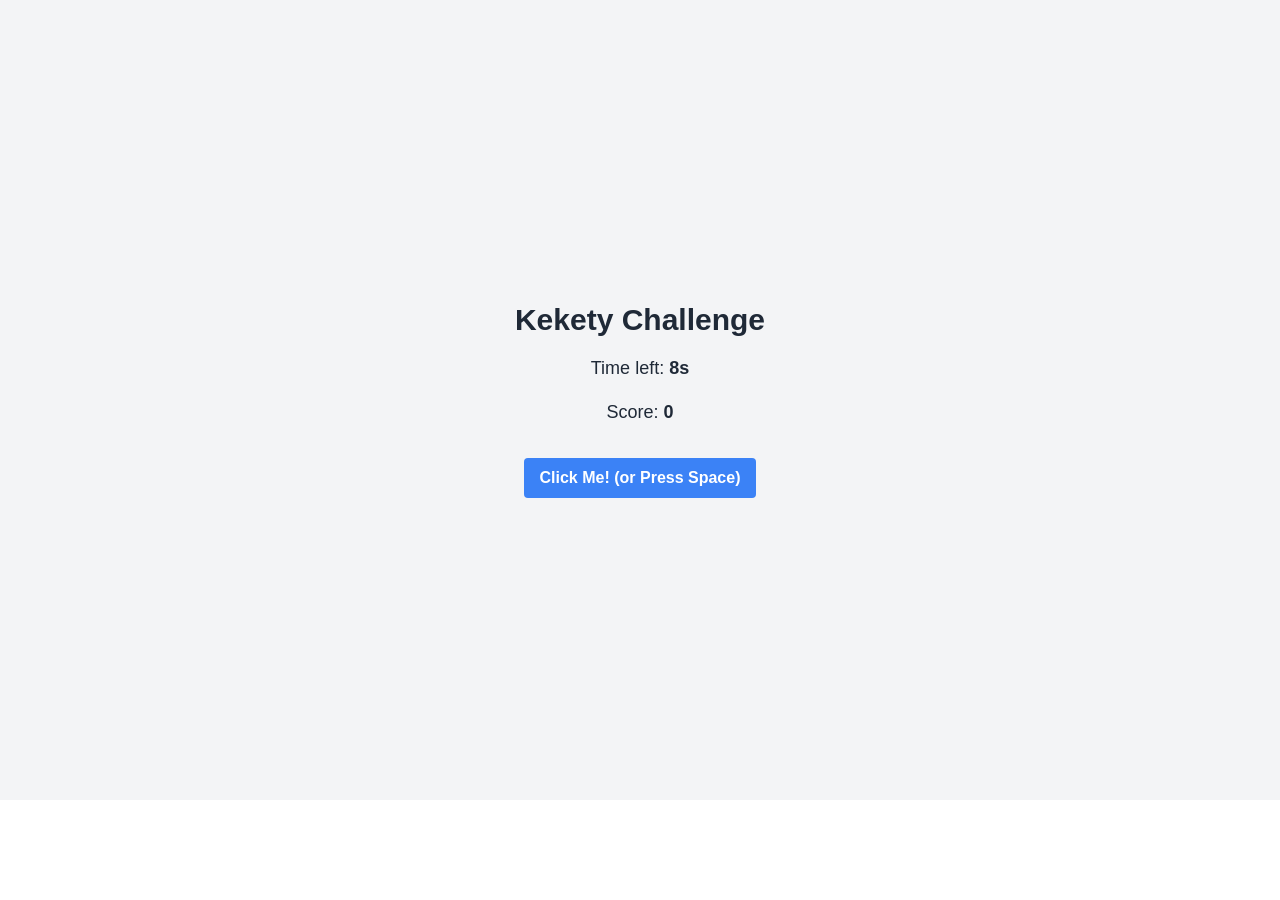
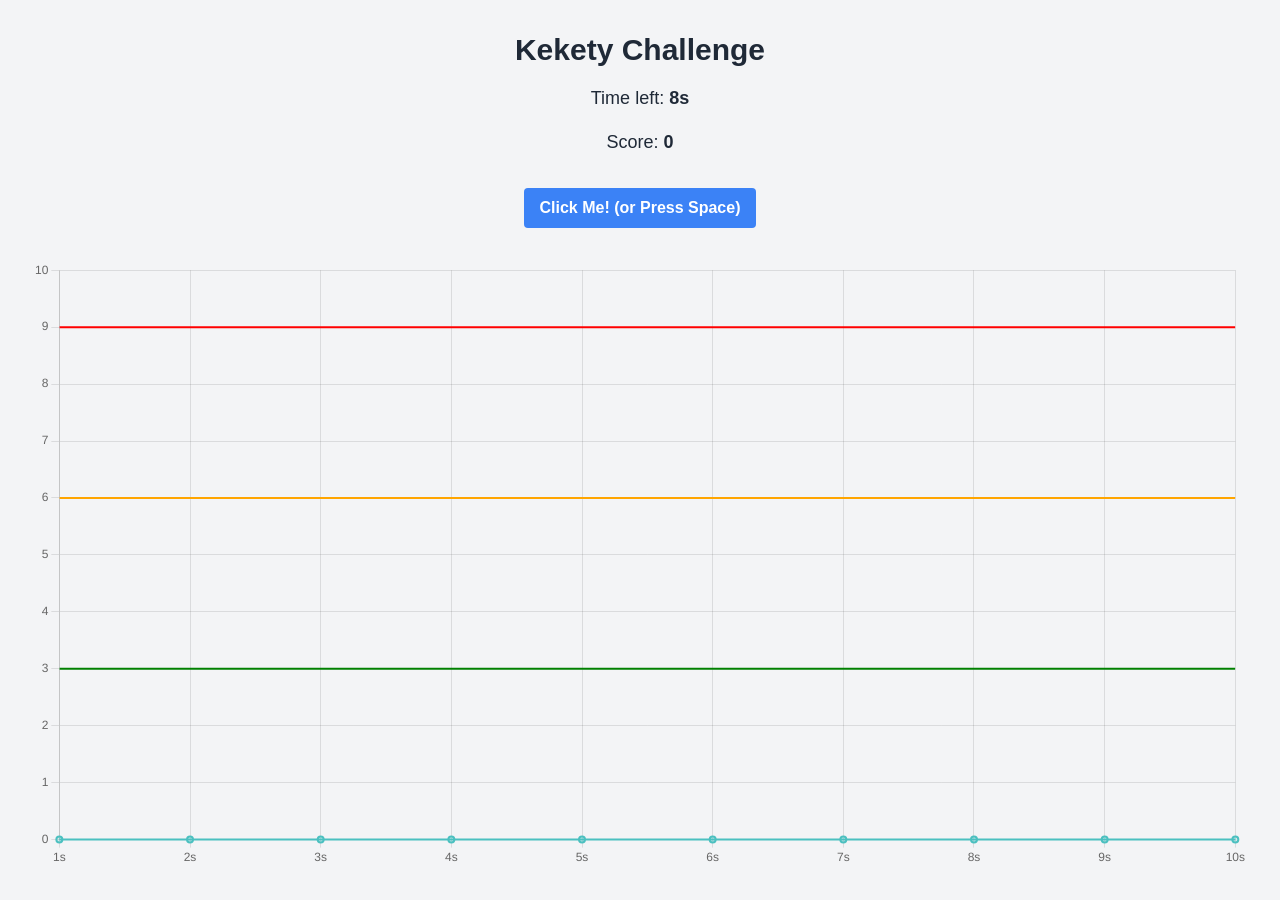
Before and after one commit to mattnix6/nextjs-boilerplate, a Next.js app: page / in a window 1280 px wide. Both pictures are taken after a click on the button "Start Game". Before the commit the page ends 800 px from the top, so only its background shows below. Built offline with nearby package versions, Linux system fonts and the light colour scheme.

Commit message:
add chart

```diff
--- a/app/page.tsx
+++ b/app/page.tsx
@@ -1,64 +1,123 @@
 "use client";
 
-import { useState, useEffect } from "react";
+import { useState, useEffect, useRef } from "react";
+import { Line } from "react-chartjs-2";
+import {
+  Chart as ChartJS,
+  LineElement,
+  PointElement,
+  CategoryScale,
+  LinearScale,
+} from "chart.js";
+import annotationPlugin from "chartjs-plugin-annotation";
+
+ChartJS.register(LineElement, PointElement, CategoryScale, LinearScale, annotationPlugin);
 
 export default function Home() {
   const [score, setScore] = useState(0);
   const [timeLeft, setTimeLeft] = useState(10);
   const [isGameActive, setIsGameActive] = useState(false);
-  const [isSpaceDown, setIsSpaceDown] = useState(false); // État de la touche "Espace"
+  const [clickData, setClickData] = useState([]);
 
-  // Gestion du timer
+  const startGame = () => {
+    setScore(0);
+    setTimeLeft(10);
+    setIsGameActive(true);
+    setClickData(Array(10).fill(0));
+  };
+
   useEffect(() => {
     if (isGameActive && timeLeft > 0) {
       const timer = setInterval(() => setTimeLeft((prev) => prev - 1), 1000);
       return () => clearInterval(timer);
     }
-    if (timeLeft === 0) setIsGameActive(false);
+    if (timeLeft === 0) {
+      setIsGameActive(false);
+    }
   }, [isGameActive, timeLeft]);
 
-  // Fonction pour démarrer le jeu
-  const startGame = () => {
-    setScore(0);
-    setTimeLeft(10);
-    setIsGameActive(true);
+  const handleScore = () => {
+    if (isGameActive) {
+      setScore((prev) => prev + 1);
+      setClickData((prev) => {
+        const updated = [...prev];
+        updated[10 - timeLeft] += 1;
+        return updated;
+      });
+    }
   };
 
-  // Fonction pour incrémenter le score (appelée lors de `keyup`)
-  const handleScore = () => {
-    if (isGameActive) setScore((prev) => prev + 1);
+  const chartData = {
+    labels: [...Array(10).keys()].map((i) => `${i + 1}s`),
+    datasets: [
+      {
+        label: "Clicks per second",
+        data: clickData,
+        borderColor: "rgba(75, 192, 192, 1)",
+        backgroundColor: "rgba(75, 192, 192, 0.2)",
+        borderWidth: 2,
+        tension: 0.3,
+      },
+    ],
   };
 
-  // Gestion des événements clavier
-  useEffect(() => {
-    const handleKeyDown = (event: KeyboardEvent) => {
-      if (event.code === "Space" && isGameActive && !isSpaceDown) {
-        event.preventDefault(); // Empêche le défilement de la page
-        setIsSpaceDown(true);
-      }
-    };
-
-    const handleKeyUp = (event: KeyboardEvent) => {
-      if (event.code === "Space" && isGameActive && isSpaceDown) {
-        event.preventDefault();
-        setIsSpaceDown(false);
-        handleScore(); // Incrémente le score
-      }
-    };
-
-    if (isGameActive) {
-      window.addEventListener("keydown", handleKeyDown);
-      window.addEventListener("keyup", handleKeyUp);
-    } else {
-      window.removeEventListener("keydown", handleKeyDown);
-      window.removeEventListener("keyup", handleKeyUp);
-    }
-
-    return () => {
-      window.removeEventListener("keydown", handleKeyDown);
-      window.removeEventListener("keyup", handleKeyUp);
-    };
-  }, [isGameActive, isSpaceDown]);
+  const chartOptions = {
+    responsive: true,
+    scales: {
+      y: {
+        beginAtZero: true,
+        max: 10,
+      },
+    },
+    plugins: {
+      annotation: {
+        annotations: {
+          low: {
+            type: "line",
+            yMin: 3,
+            yMax: 3,
+            borderColor: "green",
+            borderWidth: 2,
+            label: {
+              content: "Low",
+              enabled: true,
+              position: "start",
+              backgroundColor: "rgba(0, 128, 0, 0.8)",
+              color: "white",
+            },
+          },
+          medium: {
+            type: "line",
+            yMin: 6,
+            yMax: 6,
+            borderColor: "orange",
+            borderWidth: 2,
+            label: {
+              content: "Medium",
+              enabled: true,
+              position: "start",
+              backgroundColor: "rgba(255, 165, 0, 0.8)",
+              color: "white",
+            },
+          },
+          high: {
+            type: "line",
+            yMin: 9,
+            yMax: 9,
+            borderColor: "red",
+            borderWidth: 2,
+            label: {
+              content: "High",
+              enabled: true,
+              position: "start",
+              backgroundColor: "rgba(255, 0, 0, 0.8)",
+              color: "white",
+            },
+          },
+        },
+      },
+    },
+  };
 
   return (
     <div className="flex flex-col items-center justify-center min-h-screen bg-gray-100 text-gray-800 p-8">
@@ -78,6 +137,9 @@ export default function Home() {
           >
             Click Me! (or Press Space)
           </button>
+          <div className="w-full mt-8">
+            <Line data={chartData} options={chartOptions} />
+          </div>
         </>
       ) : (
         <>
```
